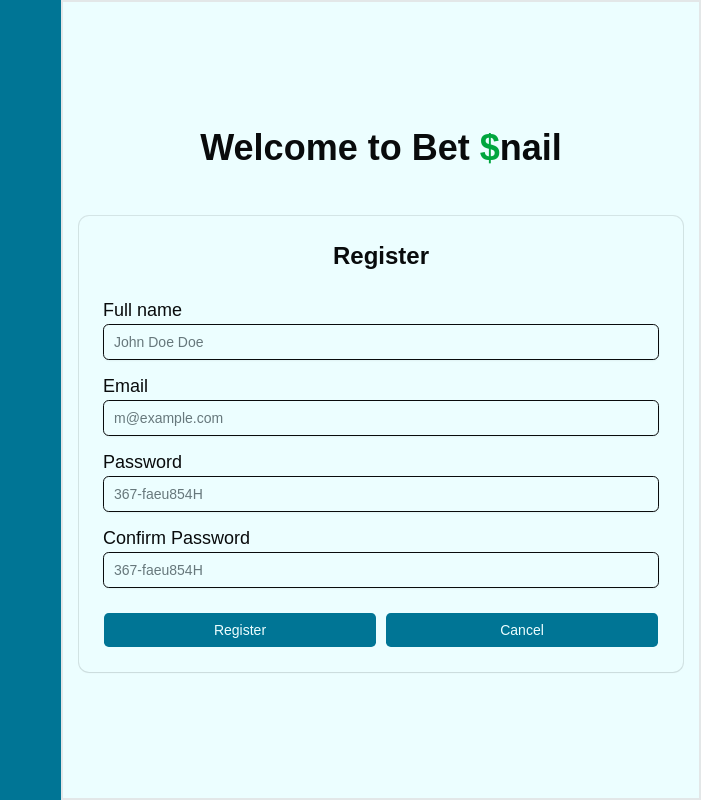
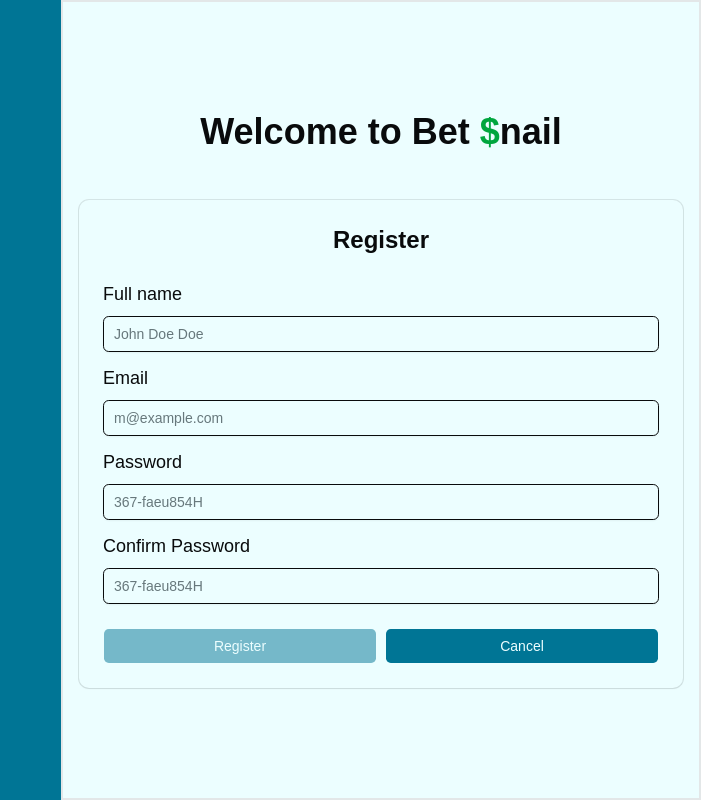
Before and after one commit to dev-mini/edgar-1223, a React (Vite) app in the folder apuestas-front/: page /register in a window 1280 px wide. Shown: the whole page, without its empty margins (579-1280 px from the left). Built offline with nearby package versions, Linux system fonts and the light colour scheme.

Commit message:
Add(auth-register): add registe hook to handle logic on form and handle error, values and on change on component

```diff
--- /dev/null
+++ b/apuestas-front/src/hooks/useRegister.ts
@@ -0,0 +1,47 @@
+import { useEffect, useState } from 'react';
+import useValidationForm from './useValidationForm';
+
+const INITIAL_VALUES = {
+    fullName: '',
+    email: '',
+    password: '',
+    confirmPassword: '',
+};
+
+export const useRegister = () => {
+    const {
+        values,
+        errors,
+        isEnableSubmit,
+        handleChange,
+        addError,
+        removeError,
+        setIsEnableSubmit,
+        areRequiredFieldsFulfilled,
+    } = useValidationForm(INITIAL_VALUES);
+
+    const handleSubmitRegisterData = () => {};
+
+    useEffect(() => {
+        if (!areRequiredFieldsFulfilled([]) || Object.keys(errors).length > 0) {
+            setIsEnableSubmit(false);
+        } else {
+            setIsEnableSubmit(true);
+        }
+    }, [values, errors]);
+
+    useEffect(() => {
+        if (values.password !== values.confirmPassword) {
+            addError('confirmPassword', 'Passwords dont match');
+        } else {
+            removeError('confirmPassword');
+        }
+    }, [values.password, values.confirmPassword]);
+
+    return {
+        values,
+        errors,
+        isEnableSubmit,
+        handleChange,
+    };
+};
--- a/apuestas-front/src/pages/Register.tsx
+++ b/apuestas-front/src/pages/Register.tsx
@@ -8,10 +8,13 @@ import {
 } from '@/components/ui/card';
 import { Input } from '@/components/ui/input';
 import { Label } from '@/components/ui/label';
+import { useRegister } from '@/hooks/useRegister';
 import { useNavigate } from 'react-router';
 
 const Register = () => {
     const navigate = useNavigate();
+    const { values, errors, handleChange, isEnableSubmit } = useRegister();
+
     return (
         <Card className="flex flex-col min-w-full max-w-lg bg-primary-foreground">
             <CardHeader className="text-2xl">
@@ -20,61 +23,98 @@ const Register = () => {
                 </CardTitle>
             </CardHeader>
             <CardContent className="flex flex-col">
-                <div className="flex flex-col">
+                <div className="flex flex-col gap-2">
                     <Label className="text-lg" htmlFor="fullName">
                         Full name
                     </Label>
                     <Input
-                        id="fullname"
+                        value={values?.fullName}
+                        onChange={(e) =>
+                            handleChange('fullName', e.target.value)
+                        }
+                        id="fullName"
                         type="text"
-                        name="fullname"
+                        name="fullName"
                         placeholder="John Doe Doe"
-                        required
                         className="border rounded-md border-foreground"
                     />
+                    {!!errors?.fullName && (
+                        <span className="text-sm text-red-500 ml-1 my-1">
+                            {' '}
+                            {errors?.fullName}
+                        </span>
+                    )}
                 </div>
-                <div className="flex flex-col">
+                <div className="flex flex-col gap-2">
                     <Label className="text-lg" htmlFor="email">
                         Email
                     </Label>
                     <Input
+                        value={values?.email}
+                        onChange={(e) => handleChange('email', e.target.value)}
                         id="email"
                         name="email"
                         type="email"
                         placeholder="m@example.com"
-                        required
                         className="border rounded-md border-foreground"
                     />
+                    {!!errors?.email && (
+                        <span className="text-sm text-red-500 ml-1 my-1">
+                            {' '}
+                            {errors?.email}
+                        </span>
+                    )}
                 </div>
-                <div className="flex flex-col">
+                <div className="flex flex-col gap-2">
                     <Label className="text-lg" htmlFor="password">
                         Password
                     </Label>
                     <Input
+                        value={values?.password}
+                        onChange={(e) =>
+                            handleChange('password', e.target.value)
+                        }
                         id="password"
                         name="password"
                         type="password"
                         placeholder="367-faeu854H"
-                        required
                         className="border rounded-md border-foreground"
                     />
+                    {!!errors?.password && (
+                        <span className="text-sm text-red-500 ml-1 my-1">
+                            {' '}
+                            {errors?.password}
+                        </span>
+                    )}
                 </div>
-                <div className="flex flex-col">
+                <div className="flex flex-col gap-2">
                     <Label className="text-lg" htmlFor="confirmPassword">
                         Confirm Password
                     </Label>
                     <Input
+                        value={values?.confirmPassword}
+                        onChange={(e) =>
+                            handleChange('confirmPassword', e.target.value)
+                        }
                         id="confirmPassword"
                         name="confirmPassword"
                         type="password"
                         placeholder="367-faeu854H"
-                        required
                         className="border rounded-md border-foreground"
                     />
+                    {!!errors?.confirmPassword && (
+                        <span className="text-sm text-red-500 ml-1 my-1">
+                            {' '}
+                            {errors?.confirmPassword}
+                        </span>
+                    )}
                 </div>
             </CardContent>
             <CardFooter className="flex w-full gap-2 justify-center">
-                <Button className={'flex cursor-pointer flex-1/2'}>
+                <Button
+                    className={'flex cursor-pointer flex-1/2'}
+                    disabled={!isEnableSubmit}
+                >
                     Register
                 </Button>
                 <Button
```
